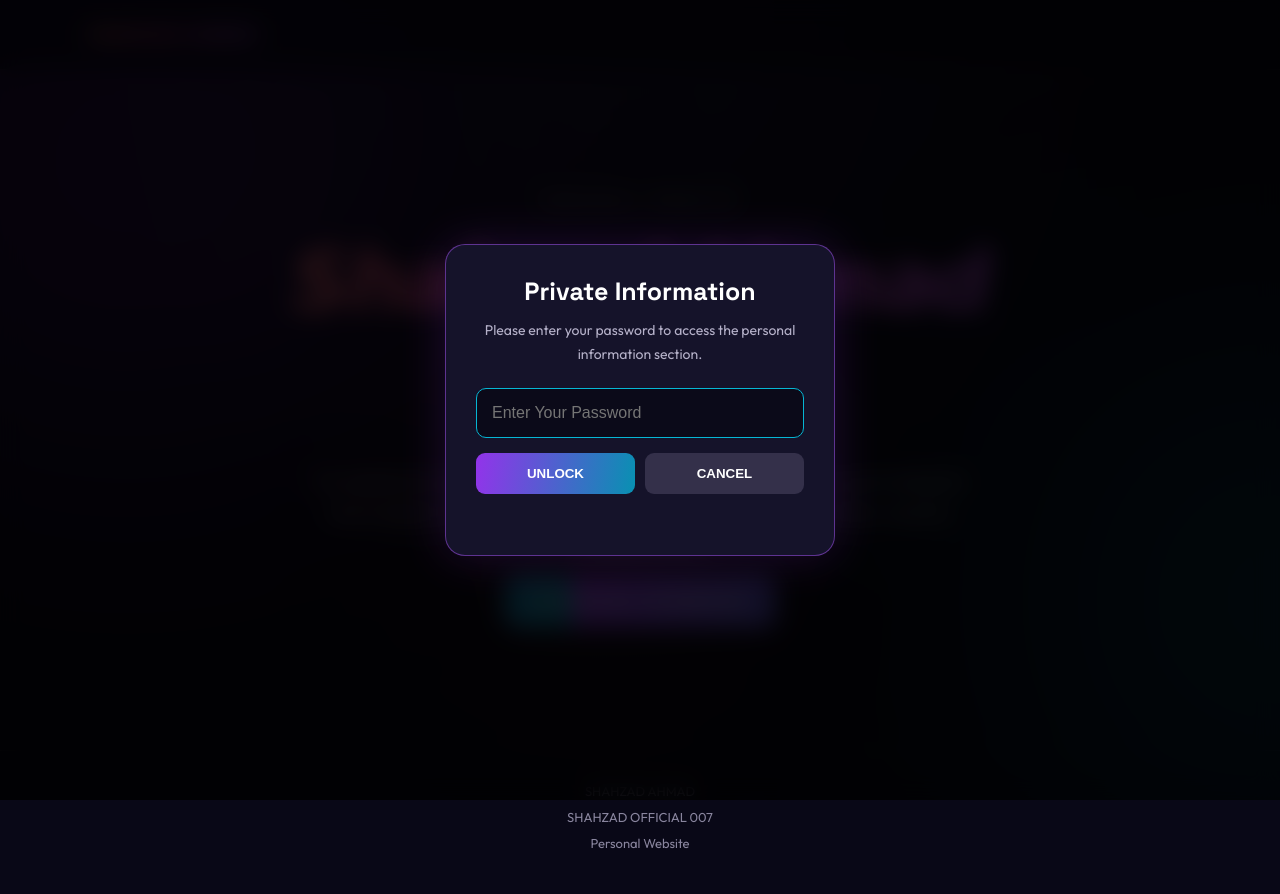
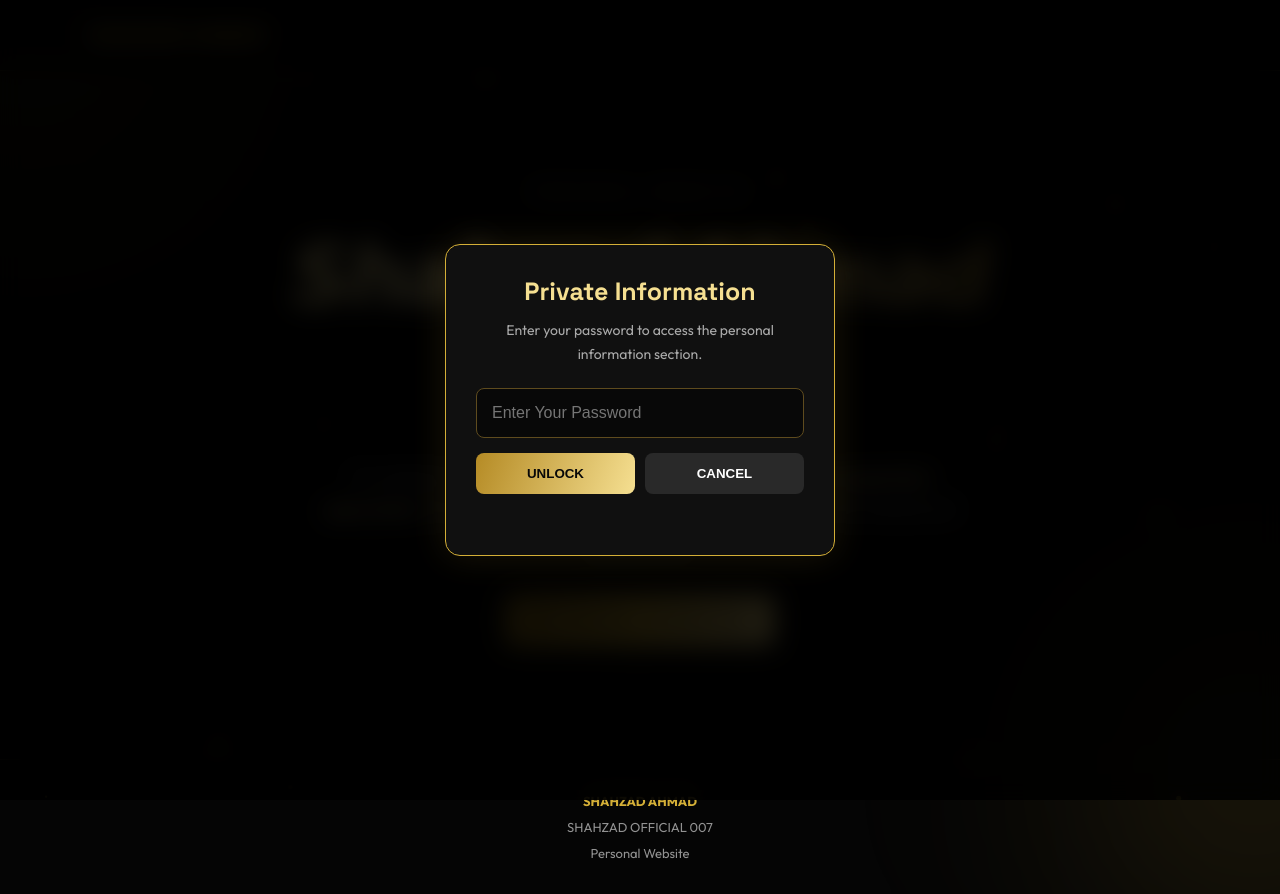
Before and after one commit to shahzad-viral/shahzad-official-007, a plain HTML site: page index.html in a window 1280 px wide. Both pictures are taken after a click on the button "MY PERSONAL INFORMATION". Drawn offline with Linux system fonts and the light colour scheme.

Commit message:
Update index.html

```diff
--- a/index.html
+++ b/index.html
@@ -3,15 +3,16 @@
 <head>
 <meta charset="UTF-8">
 <meta name="viewport" content="width=device-width, initial-scale=1.0">
-<meta name="theme-color" content="#090817">
+<meta name="theme-color" content="#050505">
 
-<title>SHAHZAD AHMAD | Official Website</title>
+<title>SHAHZAD AHMAD | OFFICIAL</title>
 
 <link rel="preconnect" href="https://fonts.googleapis.com">
 <link rel="preconnect" href="https://fonts.gstatic.com" crossorigin>
 <link href="https://fonts.googleapis.com/css2?family=Outfit:wght@300;400;500;600;700;800;900&family=Space+Grotesk:wght@400;500;600;700&display=swap" rel="stylesheet">
 
 <style>
+
 *{
     margin:0;
     padding:0;
@@ -19,136 +20,128 @@
 }
 
 :root{
-    --accent:#a855f7;
-    --accent2:#06b6d4;
-    --accent3:#f5b942;
+    --gold:#d4af37;
+    --light-gold:#f5df91;
+    --black:#050505;
+}
+
+html{
+    scroll-behavior:smooth;
 }
 
 body{
-    background:#090817;
-    color:#fff;
+    background:var(--black);
+    color:#ffffff;
     font-family:'Outfit',sans-serif;
-    min-height:100vh;
     overflow-x:hidden;
 }
 
-/* Animated background */
+/* BACKGROUND ANIMATION */
 
-.background{
+#particles{
     position:fixed;
     inset:0;
-    z-index:-2;
-    overflow:hidden;
-    background:
-    radial-gradient(ellipse at top,#17132d 0%,#090817 60%);
+    width:100%;
+    height:100%;
+    z-index:-1;
+    pointer-events:none;
 }
 
-.glow{
-    position:absolute;
-    width:400px;
-    height:400px;
+.background-glow{
+    position:fixed;
+    width:350px;
+    height:350px;
     border-radius:50%;
+    background:rgba(212,175,55,.12);
     filter:blur(120px);
-    opacity:.35;
-    animation:floatGlow 12s ease-in-out infinite alternate;
+    z-index:-2;
+    pointer-events:none;
 }
 
 .glow-one{
-    background:#9333ea;
-    top:-100px;
+    top:-150px;
     left:-150px;
 }
 
 .glow-two{
-    background:#0891b2;
     right:-150px;
-    bottom:5%;
-    animation-delay:2s;
+    bottom:-150px;
 }
 
-.glow-three{
-    background:#d97706;
-    top:45%;
-    left:35%;
-    width:250px;
-    height:250px;
-    opacity:.13;
-    animation-delay:4s;
+/* HEADER */
+
+header{
+    position:sticky;
+    top:0;
+    z-index:5;
+    padding:22px 7%;
+    display:flex;
+    align-items:center;
+    justify-content:space-between;
+    background:rgba(5,5,5,.85);
+    backdrop-filter:blur(15px);
+    border-bottom:1px solid rgba(212,175,55,.25);
 }
 
-@keyframes floatGlow{
-    0%{transform:translate(0,0) scale(1)}
-    100%{transform:translate(100px,80px) scale(1.3)}
+.logo{
+    font-family:'Space Grotesk',sans-serif;
+    font-size:20px;
+    font-weight:800;
+    letter-spacing:1px;
+    color:var(--gold);
 }
 
-/* Animated text colors */
+/* GOLDEN TEXT */
 
-.animated-text{
+.gold-text{
     background:linear-gradient(
         90deg,
-        #a855f7,
-        #06b6d4,
-        #f5b942,
-        #ec4899,
-        #a855f7
+        #8d6b18,
+        #f5df91,
+        #d4af37,
+        #fff1b8,
+        #8d6b18
     );
     background-size:300% auto;
     color:transparent;
     background-clip:text;
     -webkit-background-clip:text;
-    animation:colorFlow 6s linear infinite;
+    animation:goldFlow 6s linear infinite;
 }
 
-@keyframes colorFlow{
-    to{background-position:300% center}
+@keyframes goldFlow{
+    to{
+        background-position:300% center;
+    }
 }
 
-/* Header */
-
-header{
-    padding:22px 7%;
-    display:flex;
-    justify-content:space-between;
-    align-items:center;
-    border-bottom:1px solid rgba(255,255,255,.08);
-    background:rgba(9,8,23,.65);
-    backdrop-filter:blur(18px);
-}
-
-.logo{
-    font-family:'Space Grotesk',sans-serif;
-    font-size:19px;
-    font-weight:800;
-    letter-spacing:1px;
-}
-
-/* Welcome section */
+/* HERO */
 
 .hero{
-    min-height:85vh;
+    min-height:86vh;
     display:flex;
+    justify-content:center;
     align-items:center;
-    justify-content:center;
     text-align:center;
     padding:70px 20px;
 }
 
 .hero-content{
+    max-width:850px;
     width:100%;
-    max-width:850px;
 }
 
-.small-label{
-    color:#b7b3d1;
+.eyebrow{
+    color:#b5a36b;
     font-size:12px;
+    letter-spacing:6px;
     font-weight:700;
-    letter-spacing:5px;
-    margin-bottom:25px;
+    margin-bottom:28px;
 }
 
 .main-name{
     font-family:'Space Grotesk',sans-serif;
-    font-size:clamp(40px,9vw,82px);
+    font-size:clamp(39px,9vw,82px);
     font-weight:700;
     font-style:italic;
     letter-spacing:-3px;
@@ -156,120 +149,129 @@ header{
 }
 
 .welcome{
-    margin-top:22px;
     font-family:'Space Grotesk',sans-serif;
     font-size:clamp(24px,5vw,38px);
     font-weight:700;
-    letter-spacing:5px;
+    letter-spacing:7px;
+    margin-top:25px;
+}
+
+.gold-line{
+    width:100px;
+    height:2px;
+    margin:30px auto;
+    background:linear-gradient(
+        90deg,
+        transparent,
+        var(--gold),
+        transparent
+    );
+    box-shadow:0 0 15px var(--gold);
 }
 
 .welcome-message{
     max-width:650px;
-    margin:24px auto 0;
-    color:#c3c0d6;
+    margin:auto;
+    color:#c2c2c2;
     font-size:16px;
     line-height:2;
     font-weight:400;
 }
 
 .welcome-message strong{
-    color:#fff;
+    color:var(--light-gold);
     font-weight:700;
 }
 
-/* Decorative line */
-
-.divider{
-    width:110px;
-    height:3px;
-    border-radius:20px;
-    margin:30px auto;
-    background:linear-gradient(90deg,#a855f7,#06b6d4,#f5b942);
-    background-size:200%;
-    animation:colorFlow 4s linear infinite;
-}
-
-/* Button */
+/* BUTTON */
 
 .info-button{
-    margin-top:15px;
+    margin-top:38px;
     padding:16px 30px;
-    border:1px solid rgba(255,255,255,.2);
-    border-radius:12px;
-    color:white;
-    background:linear-gradient(110deg,#9333ea,#0891b2);
-    background-size:200% auto;
+    border:1px solid var(--gold);
+    border-radius:8px;
+    background:linear-gradient(110deg,#8d6b18,#d4af37,#f5df91);
+    color:#080808;
     font-family:'Space Grotesk',sans-serif;
-    font-weight:700;
     font-size:13px;
+    font-weight:800;
     letter-spacing:1.5px;
     cursor:pointer;
-    transition:.35s;
-    box-shadow:0 0 30px rgba(147,51,234,.2);
-    animation:colorFlow 5s linear infinite;
+    transition:.3s;
+    box-shadow:0 0 22px rgba(212,175,55,.18);
 }
 
 .info-button:hover{
-    transform:translateY(-5px);
-    box-shadow:0 0 35px rgba(6,182,212,.35);
+    transform:translateY(-4px);
+    box-shadow:0 0 35px rgba(212,175,55,.45);
 }
 
-/* Personal information */
+/* PERSONAL SECTION */
 
 #personal{
     display:none;
     max-width:950px;
     margin:auto;
-    padding:35px 20px 80px;
-    animation:appear .7s ease;
+    padding:35px 20px 85px;
+    animation:fadeUp .7s ease;
 }
 
-@keyframes appear{
-    from{opacity:0;transform:translateY(25px)}
-    to{opacity:1;transform:translateY(0)}
+@keyframes fadeUp{
+    from{
+        opacity:0;
+        transform:translateY(25px);
+    }
+    to{
+        opacity:1;
+        transform:translateY(0);
+    }
 }
 
 .section-heading{
+    text-align:center;
     font-family:'Space Grotesk',sans-serif;
-    text-align:center;
     font-size:clamp(27px,6vw,42px);
-    margin-bottom:35px;
+    margin-bottom:40px;
     font-weight:800;
 }
 
 .info-card{
-    padding:27px;
-    margin-bottom:20px;
-    border-radius:18px;
-    background:rgba(255,255,255,.045);
-    border:1px solid rgba(255,255,255,.10);
-    backdrop-filter:blur(15px);
-    transition:.35s;
+    padding:28px;
+    margin-bottom:22px;
+    background:linear-gradient(
+        145deg,
+        rgba(255,255,255,.045),
+        rgba(212,175,55,.025)
+    );
+    border:1px solid rgba(212,175,55,.22);
+    border-radius:14px;
+    transition:.3s;
 }
 
 .info-card:hover{
-    transform:translateY(-5px);
-    border-color:var(--accent2);
-    box-shadow:0 10px 35px rgba(6,182,212,.08);
+    transform:translateY(-4px);
+    border-color:var(--gold);
+    box-shadow:0 8px 30px rgba(212,175,55,.08);
 }
 
 .card-number{
+    color:var(--gold);
     font-size:12px;
     font-weight:800;
     letter-spacing:3px;
-    margin-bottom:12px;
-    color:#06b6d4;
+    margin-bottom:13px;
 }
 
 .card-title{
     font-family:'Space Grotesk',sans-serif;
     font-size:24px;
     font-weight:700;
-    margin-bottom:15px;
+    color:var(--light-gold);
+    margin-bottom:17px;
 }
 
 .info-text{
-    color:#c2c1d4;
+    color:#c5c5c5;
     font-size:15px;
     line-height:2;
 }
@@ -278,7 +280,7 @@ header{
     display:flex;
     justify-content:space-between;
     gap:15px;
-    padding:14px 0;
+    padding:15px 0;
     border-bottom:1px solid rgba(255,255,255,.08);
     font-size:14px;
 }
@@ -288,46 +290,49 @@ header{
 }
 
 .info-row span:first-child{
-    color:#a5a2ba;
+    color:#a6a6a6;
 }
 
 .info-row span:last-child{
-    color:white;
+    color:#f5df91;
+    text-align:right;
     font-weight:600;
-    text-align:right;
 }
 
-/* Social media */
+/* SOCIAL */
 
 .social-links{
     display:grid;
     grid-template-columns:repeat(2,1fr);
-    gap:13px;
+    gap:14px;
 }
 
 .social-link,
 .coming-soon{
+    display:block;
+    text-align:center;
     padding:16px;
-    text-align:center;
-    border-radius:12px;
-    border:1px solid rgba(255,255,255,.12);
-    background:rgba(255,255,255,.04);
-    color:white;
+    border-radius:8px;
     text-decoration:none;
+    font-size:14px;
     font-weight:700;
+    color:#f5df91;
+    border:1px solid rgba(212,175,55,.3);
+    background:rgba(212,175,55,.04);
     transition:.3s;
 }
 
 .social-link:hover{
-    background:linear-gradient(110deg,#9333ea,#0891b2);
-    transform:translateY(-4px);
+    background:var(--gold);
+    color:#050505;
 }
 
 .coming-soon{
-    color:#aaa6c0;
+    color:#929292;
+    border-style:dashed;
 }
 
-/* Password popup */
+/* PASSWORD */
 
 .modal{
     display:none;
@@ -337,7 +342,7 @@ header{
     align-items:center;
     justify-content:center;
     padding:20px;
-    background:rgba(0,0,0,.82);
+    background:rgba(0,0,0,.88);
     backdrop-filter:blur(12px);
 }
 
@@ -345,40 +350,41 @@ header{
     width:100%;
     max-width:390px;
     padding:30px;
-    border-radius:20px;
+    background:#101010;
+    border:1px solid var(--gold);
+    border-radius:15px;
     text-align:center;
-    background:#15132a;
-    border:1px solid rgba(168,85,247,.5);
-    box-shadow:0 0 45px rgba(147,51,234,.18);
+    box-shadow:0 0 35px rgba(212,175,55,.12);
 }
 
 .modal-box h2{
     font-family:'Space Grotesk',sans-serif;
+    color:var(--light-gold);
     font-size:25px;
     margin-bottom:12px;
 }
 
 .modal-box p{
-    color:#b5b1c9;
+    color:#aaa;
     font-size:14px;
+    line-height:1.7;
     margin-bottom:22px;
-    line-height:1.7;
 }
 
 .password-input{
     width:100%;
     padding:15px;
-    border-radius:10px;
-    border:1px solid #48415f;
+    border-radius:8px;
+    border:1px solid #5e4b1e;
     outline:none;
-    background:#0b0a19;
+    background:#080808;
     color:white;
     font-size:16px;
     margin-bottom:15px;
 }
 
 .password-input:focus{
-    border-color:#06b6d4;
+    border-color:var(--gold);
 }
 
 .modal-actions{
@@ -390,36 +396,41 @@ header{
     flex:1;
     padding:13px;
     border:0;
-    border-radius:9px;
-    color:white;
+    border-radius:8px;
     font-weight:800;
     cursor:pointer;
 }
 
 .unlock{
-    background:linear-gradient(100deg,#9333ea,#0891b2);
+    background:linear-gradient(110deg,#b58b25,#f5df91);
+    color:#080808;
 }
 
 .cancel{
-    background:#34304a;
+    background:#292929;
+    color:white;
 }
 
 #error{
-    color:#ff6b85;
+    color:#ff6b6b;
     font-size:13px;
     margin-top:13px;
     min-height:18px;
 }
 
-/* Footer */
+/* FOOTER */
 
 footer{
-    padding:27px 15px;
+    padding:28px 15px;
     text-align:center;
-    color:#89859e;
-    border-top:1px solid rgba(255,255,255,.08);
+    border-top:1px solid rgba(212,175,55,.2);
+    color:#929292;
     font-size:13px;
     line-height:2;
+}
+
+footer strong{
+    color:var(--gold);
 }
 
 @media(max-width:600px){
@@ -433,7 +444,7 @@ footer{
     }
 
     .hero{
-        min-height:78vh;
+        min-height:80vh;
     }
 
     .main-name{
@@ -456,49 +467,44 @@ footer{
         font-size:13px;
     }
 }
+
 </style>
 </head>
 
 <body>
 
-<div class="background">
-    <div class="glow glow-one"></div>
-    <div class="glow glow-two"></div>
-    <div class="glow glow-three"></div>
-</div>
+<canvas id="particles"></canvas>
+
+<div class="background-glow glow-one"></div>
+<div class="background-glow glow-two"></div>
 
 <header>
-    <div class="logo animated-text">
-        SHAHZAD AHMAD
-    </div>
+    <div class="logo">SHAHZAD AHMAD</div>
 </header>
 
-<!-- WELCOME PAGE -->
+<!-- WELCOME -->
 
 <section class="hero">
 
     <div class="hero-content">
 
-        <div class="small-label">
-            PERSONAL WEBSITE
-        </div>
+        <div class="eyebrow">PERSONAL WEBSITE</div>
 
-        <h1 class="main-name animated-text">
+        <h1 class="main-name gold-text">
             𝙎𝙝𝙖𝙝𝙯𝙖𝙙 𝘼𝙝𝙢𝙖𝙙
         </h1>
 
-        <h2 class="welcome animated-text">
+        <h2 class="welcome gold-text">
             WELCOME
         </h2>
 
-        <div class="divider"></div>
+        <div class="gold-line"></div>
 
         <p class="welcome-message">
-            It is a pleasure to welcome you here.
-            <strong>Your visit is truly appreciated.</strong>
-            Thank you for taking the time to explore my personal
-            website. I hope you enjoy discovering my interests,
-            creativity and digital journey.
+            It is a pleasure to welcome you to my personal website.
+            <strong>Your presence is genuinely appreciated.</strong>
+            Thank you for visiting and taking the time to explore
+            my world, interests and digital journey.
         </p>
 
         <button class="info-button" onclick="openPassword()">
@@ -509,11 +515,11 @@ footer{
 
 </section>
 
-<!-- PRIVATE INFORMATION -->
+<!-- PERSONAL INFORMATION -->
 
 <section id="personal">
 
-    <h2 class="section-heading animated-text">
+    <h2 class="section-heading gold-text">
         MY PERSONAL INFORMATION
     </h2>
 
@@ -543,7 +549,7 @@ footer{
         </div>
 
         <div class="info-row">
-            <span>Profession</span>
+            <span>Role</span>
             <span>Digital Creator</span>
         </div>
     </div>
@@ -604,12 +610,12 @@ footer{
 </section>
 
 <footer>
-    SHAHZAD AHMAD<br>
+    <strong>SHAHZAD AHMAD</strong><br>
     SHAHZAD OFFICIAL 007<br>
     Personal Website
 </footer>
 
-<!-- PASSWORD WINDOW -->
+<!-- PASSWORD MODAL -->
 
 <div class="modal" id="passwordModal">
 
@@ -618,8 +624,8 @@ footer{
         <h2>Private Information</h2>
 
         <p>
-            Please enter your password to access
-            the personal information section.
+            Enter your password to access the personal
+            information section.
         </p>
 
         <input
@@ -649,19 +655,16 @@ footer{
 
 <script>
 
+/* PASSWORD SYSTEM */
+
 const WEBSITE_PASSWORD = "Shahzad445";
 
 function openPassword(){
 
     document.getElementById("passwordModal").style.display="flex";
-
     document.getElementById("passwordInput").value="";
-
     document.getElementById("error").textContent="";
 
-    setTimeout(()=>{
-        document.getElementById("passwordInput").focus();
-    },100);
 }
 
 function closePassword(){
@@ -673,7 +676,7 @@ function closePassword(){
 function checkPassword(){
 
     const entered =
-        document.getElementById("passwordInput").value;
+    document.getElementById("passwordInput").value;
 
     if(entered === WEBSITE_PASSWORD){
 
@@ -696,6 +699,7 @@ function checkPassword(){
         "Incorrect password. Please try again.";
 
     }
+
 }
 
 document.getElementById("passwordInput")
@@ -707,6 +711,113 @@ document.getElementById("passwordInput")
 
 });
 
+/* GOLDEN PARTICLE ANIMATION */
+
+const canvas = document.getElementById("particles");
+const ctx = canvas.getContext("2d");
+
+let particles = [];
+
+function resizeCanvas(){
+
+    canvas.width = window.innerWidth;
+    canvas.height = window.innerHeight;
+
+}
+
+window.addEventListener("resize",resizeCanvas);
+resizeCanvas();
+
+class Particle{
+
+    constructor(){
+
+        this.x = Math.random()*canvas.width;
+        this.y = Math.random()*canvas.height;
+
+        this.size = Math.random()*2+0.5;
+
+        this.speedX = (Math.random()-.5)*.35;
+        this.speedY = (Math.random()-.5)*.35;
+
+        this.opacity = Math.random()*.65+.15;
+
+    }
+
+    update(){
+
+        this.x += this.speedX;
+        this.y += this.speedY;
+
+        if(this.x<0 || this.x>canvas.width){
+            this.speedX *= -1;
+        }
+
+        if(this.y<0 || this.y>canvas.height){
+            this.speedY *= -1;
+        }
+
+    }
+
+    draw(){
+
+        ctx.beginPath();
+
+        ctx.arc(
+            this.x,
+            this.y,
+            this.size,
+            0,
+            Math.PI*2
+        );
+
+        ctx.fillStyle =
+        `rgba(212,175,55,${this.opacity})`;
+
+        ctx.shadowBlur = 10;
+        ctx.shadowColor = "#d4af37";
+
+        ctx.fill();
+
+    }
+
+}
+
+function createParticles(){
+
+    particles=[];
+
+    const count =
+    Math.min(75,Math.floor(window.innerWidth/12));
+
+    for(let i=0;i<count;i++){
+
+        particles.push(new Particle());
+
+    }
+
+}
+
+function animateParticles(){
+
+    ctx.clearRect(0,0,canvas.width,canvas.height);
+
+    particles.forEach(particle=>{
+
+        particle.update();
+        particle.draw();
+
+    });
+
+    requestAnimationFrame(animateParticles);
+
+}
+
+createParticles();
+animateParticles();
+
+window.addEventListener("resize",createParticles);
+
 </script>
 
 </body>
```
